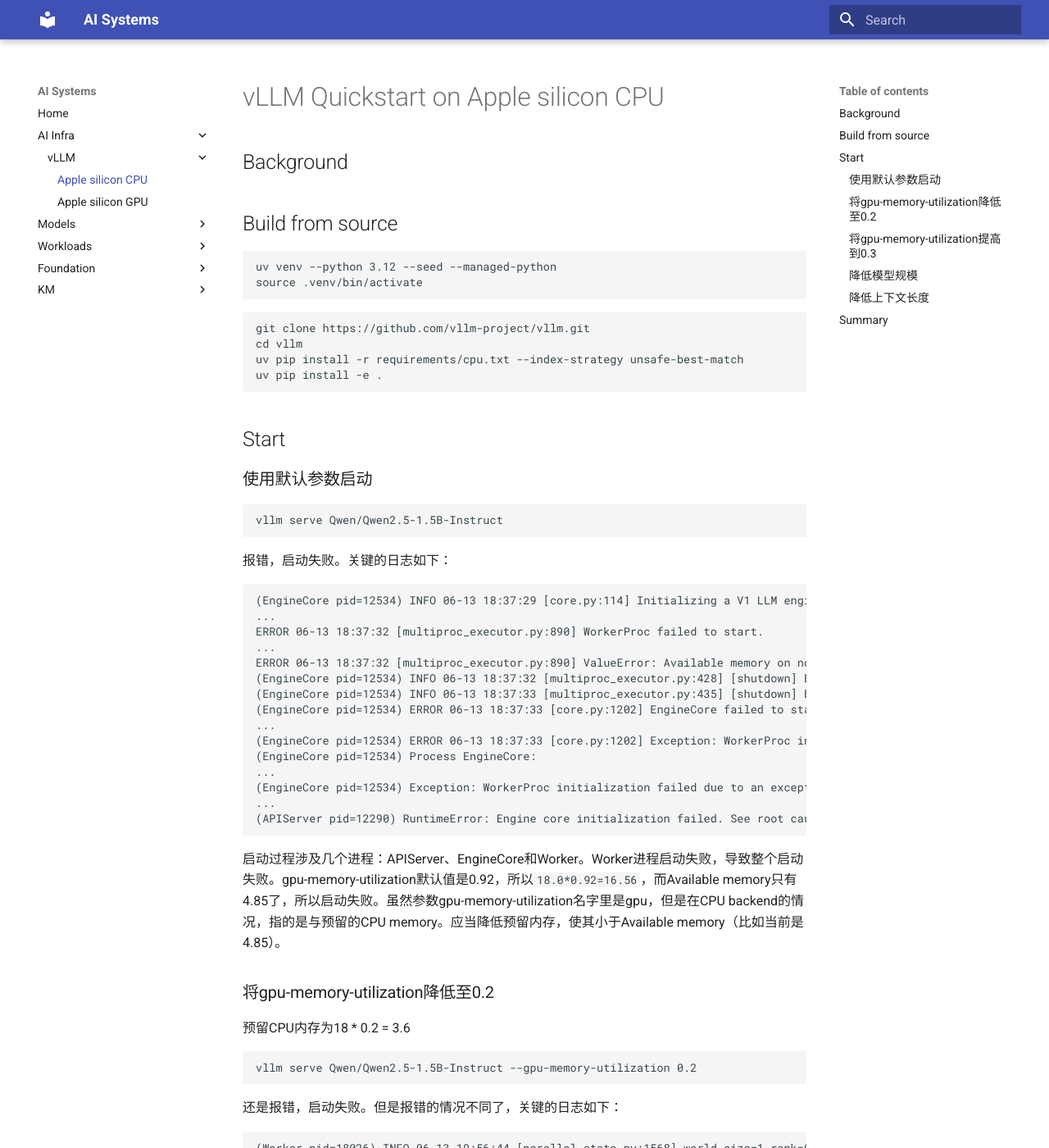
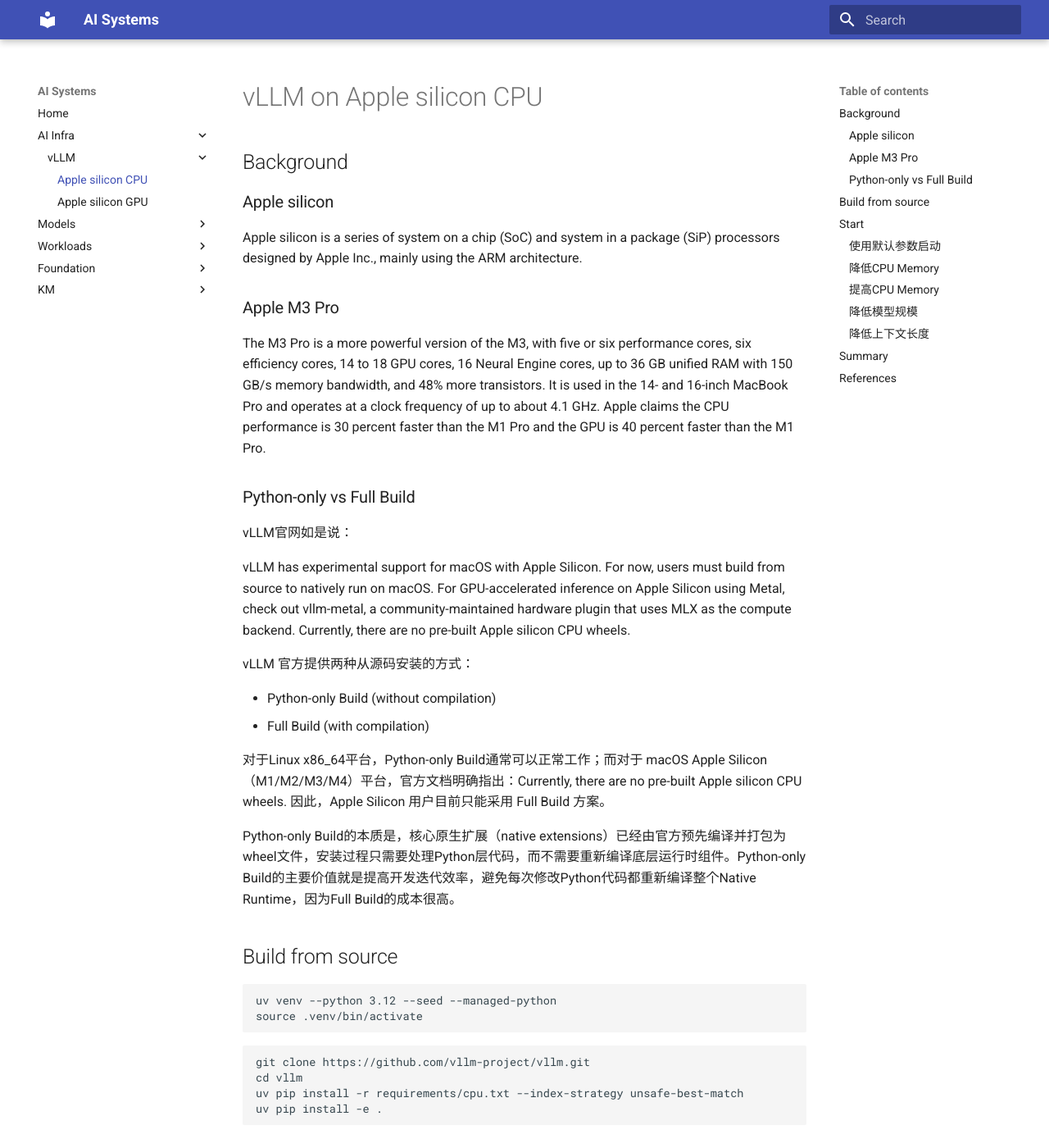
Before and after one commit to seancxmao/ai-systems, an MkDocs documentation site: the page built from docs/ai-infra/vllm/applesilicon-cpu.md, in a window 1280 px wide and 1400 px high. Shown: the whole window at 82% size. Built offline with MkDocs 1.6.1 and Material for MkDocs 9.7.7, drawn with Linux system fonts in a browser that asks for light colours; some of the changed text lies outside the part shown.

Commit message:
refine applesilicon cpu guide

```diff
--- a/docs/ai-infra/vllm/applesilicon-cpu.md
+++ b/docs/ai-infra/vllm/applesilicon-cpu.md
@@ -1,7 +1,27 @@
-# vLLM Quickstart on Apple silicon CPU
+# vLLM on Apple silicon CPU
 
 ## Background
 
+### Apple silicon
+Apple silicon is a series of system on a chip (SoC) and system in a package (SiP) processors designed by Apple Inc., mainly using the ARM architecture.
+
+### Apple M3 Pro
+The M3 Pro is a more powerful version of the M3, with five or six performance cores, six efficiency cores, 14 to 18 GPU cores, 16 Neural Engine cores, up to 36 GB unified RAM with 150 GB/s memory bandwidth, and 48% more transistors. It is used in the 14- and 16-inch MacBook Pro and operates at a clock frequency of up to about 4.1 GHz. Apple claims the CPU performance is 30 percent faster than the M1 Pro and the GPU is 40 percent faster than the M1 Pro.
+
+### Python-only vs Full Build
+
+vLLM官网如是说：
+
+vLLM has experimental support for macOS with Apple Silicon. For now, users must build from source to natively run on macOS. For GPU-accelerated inference on Apple Silicon using Metal, check out vllm-metal, a community-maintained hardware plugin that uses MLX as the compute backend. Currently, there are no pre-built Apple silicon CPU wheels.
+
+vLLM 官方提供两种从源码安装的方式：
+
+* Python-only Build (without compilation)
+* Full Build (with compilation)
+
+对于Linux x86_64平台，Python-only Build通常可以正常工作；而对于 macOS Apple Silicon（M1/M2/M3/M4）平台，官方文档明确指出：Currently, there are no pre-built Apple silicon CPU wheels. 因此，Apple Silicon 用户目前只能采用 Full Build 方案。
+
+Python-only Build的本质是，核心原生扩展（native extensions）已经由官方预先编译并打包为wheel文件，安装过程只需要处理Python层代码，而不需要重新编译底层运行时组件。Python-only Build的主要价值就是提高开发迭代效率，避免每次修改Python代码都重新编译整个Native Runtime，因为Full Build的成本很高。
 
 ## Build from source
 
@@ -48,7 +68,7 @@
 
 启动过程涉及几个进程：APIServer、EngineCore和Worker。Worker进程启动失败，导致整个启动失败。gpu-memory-utilization默认值是0.92，所以`18.0*0.92=16.56`，而Available memory只有4.85了，所以启动失败。虽然参数gpu-memory-utilization名字里是gpu，但是在CPU backend的情况，指的是与预留的CPU memory。应当降低预留内存，使其小于Available memory（比如当前是4.85）。
 
-### 将gpu-memory-utilization降低至0.2
+### 降低CPU Memory
 
 预留CPU内存为18 * 0.2 = 3.6
 
@@ -76,17 +96,18 @@
 之前的错误发生在启动前的内存检查。这里Worker进程已经启动，加载模型权重也已经成功，开始kv cache allocation，但是发现内存不够，所以失败了。从日志看，预留的CPU内存（3.6），减去模型权重使用的内存，留给kv cache已经是负的了（-0.39）。
 
 vLLM CPU模式下整个系统内存组成：
+
 * 非vLLM
-  * 操作系统
-  * 其他程序
+    * 操作系统
+    * 其他程序
 * vLLM
-  * 模型权重
-  * KV Cache
-  * 运行时开销
+    * 模型权重
+    * KV Cache
+    * 运行时开销
 
 Qwen2.5-1.5B的参数量1.54B，如果是默认FP16/BF16，内存占用1.54B * 2 bytes=3.08 GiB，再加上其他一些开销，实际模型加载后通常会更多，以至于超过预留的3.6了。有一个解决办法是预留更多的内存。
 
-### 将gpu-memory-utilization提高到0.3
+### 提高CPU Memory
 
 预留更多的内存，启动成功。
 
@@ -206,6 +227,7 @@
 为什么0.6B的模型，需要4.38GiB的KV cache呢？
 
 对于标准Transformer：
+
 * 如果context length是40960，意味着要为40960个token缓存K和V
 * K和V意味着token数量的2倍
 * K和V分别是用1024长的向量表示（Qwen3-0.6B使用类似的数量级）
@@ -267,8 +289,11 @@
 * 就内存而言，Training时代，参数量决定成本；Inference时代，KV Cache决定成本。
 * 启动成功后，能够看到本地部署的进程模型，APIServer、EngineCore、Worker。
 
-# References
+## References
 
 * https://docs.vllm.ai/en/latest/getting_started/installation/cpu/
 * https://en.wikipedia.org/wiki/Apple_silicon
 * https://huggingface.co/Qwen/Qwen2.5-1.5B
+* https://huggingface.co/Qwen/Qwen3-0.6B
+* gpu_memory_utilization defaults to 0.92 in the source code. https://github.com/vllm-project/vllm/blob/releases/v0.23.0/vllm/config/cache.py#L67-L74
+* BF16, bfloat16, brain floating point. https://en.wikipedia.org/wiki/Bfloat16_floating-point_format
```
Also changed, not shown: docs/km/tools/github-mkdocs.md (+22 -9 lines).
